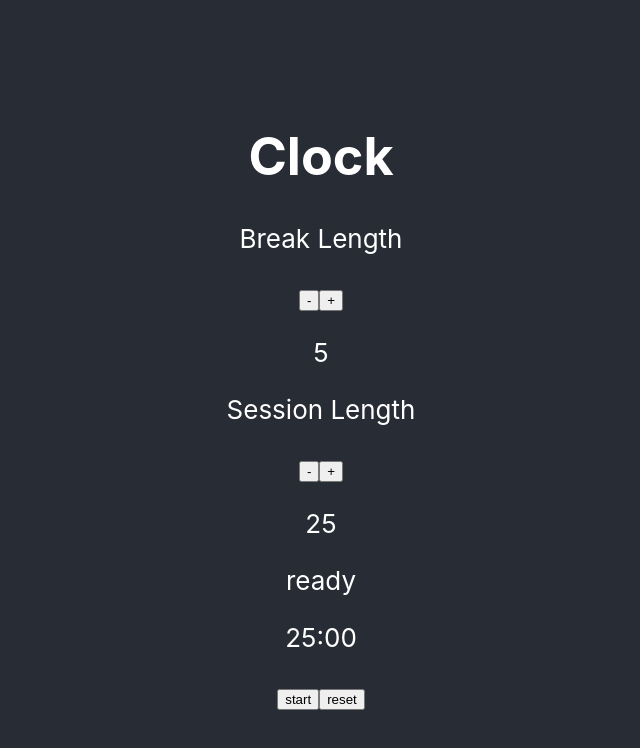
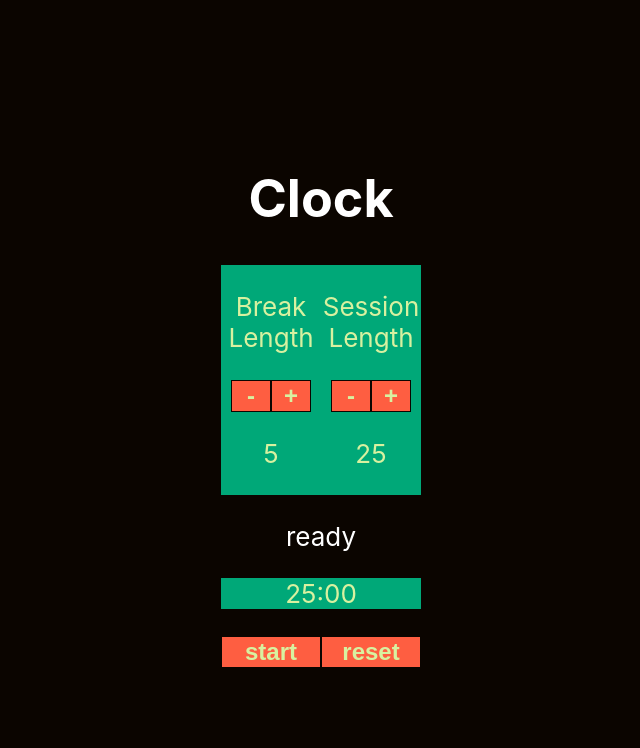
Before and after one commit to DavidServias/Pomodoro, a React (Create React App) app: page / in a window 1280 px wide. Shown: the top 748 px of the page, without its empty margins (319-959 px from the left). Built offline with nearby package versions, Linux system fonts and the light colour scheme.

Commit message:
added some styling

```diff
--- a/src/App.css
+++ b/src/App.css
@@ -1,3 +1,5 @@
+
+
 .App {
   text-align: center;
 }
@@ -14,7 +16,7 @@
 }
 
 .App-header {
-  background-color: #282c34;
+  background-color: #0B0500;
   min-height: 100vh;
   display: flex;
   flex-direction: column;
@@ -28,6 +30,35 @@
   color: #61dafb;
 }
 
+/* #break-decrement, #break-increment, #session-increment, #session-decrement { */
+button {
+  width: 40px;
+  border:#0B0500 1px solid;
+  background-color: #FE5E41;
+  color: #D8F1A0;
+  font-size: 24px;
+  font-weight: bold;
+}
+
+#outer-box {
+  display: flex
+}
+
+#break-container, #session-container {
+  width: 100px;
+  background-color: #00A878;
+  color: #D8F1A0;
+}
+
+#start_stop, #reset {
+  width: 100px;
+}
+
+#time-left {
+  background-color: #00A878;
+  color: #D8F1A0;
+}
+
 @keyframes App-logo-spin {
   from {
     transform: rotate(0deg);
--- a/src/App.js
+++ b/src/App.js
@@ -148,6 +148,8 @@ class Clock extends React.Component {
     return (
       <div>
         <h1>Clock</h1>
+        <div id="outer-box">
+          <div id = "break-container">
           <p id="break-label">Break Length</p>
           <Button id = "break-decrement"
                   buttonText = "-"
@@ -161,6 +163,9 @@ class Clock extends React.Component {
                   handler = {this.handleClick} />
 
           <p id="break-length">{this.state.breakLength}</p>
+          </div>
+
+          <div id = "session-container">
           <p id="session-label">Session Length</p>
           <Button id = "session-decrement"
                   buttonText = "-"
@@ -174,6 +179,9 @@ class Clock extends React.Component {
                   handler = {this.handleClick} />
 
           <p id="session-length">{this.state.sessionLength}</p>
+          </div>
+        </div>
+
         <p id="timer-label">{this.state.clockState}</p>
         <p id="time-left">{this.state.timeLeft}</p>
         <audio
```
Lines whose indentation alone changed are shown as unchanged.
